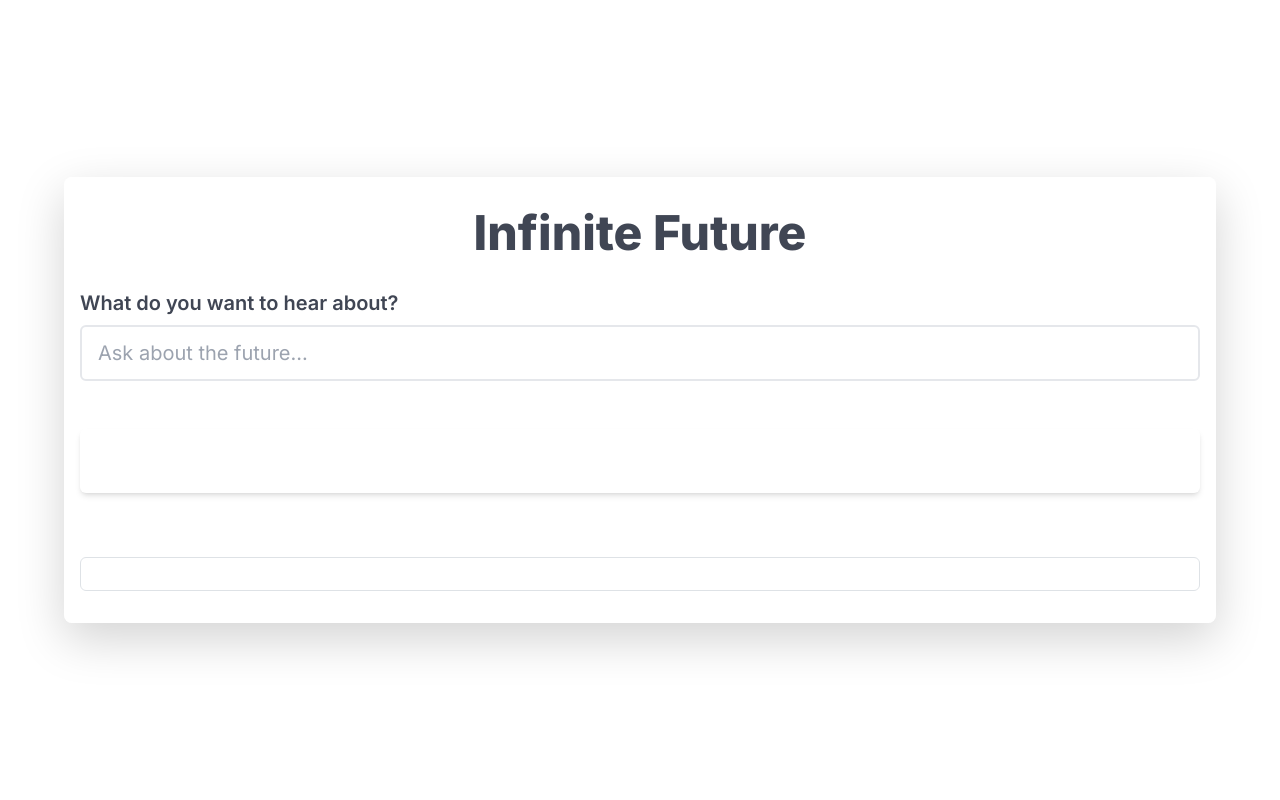
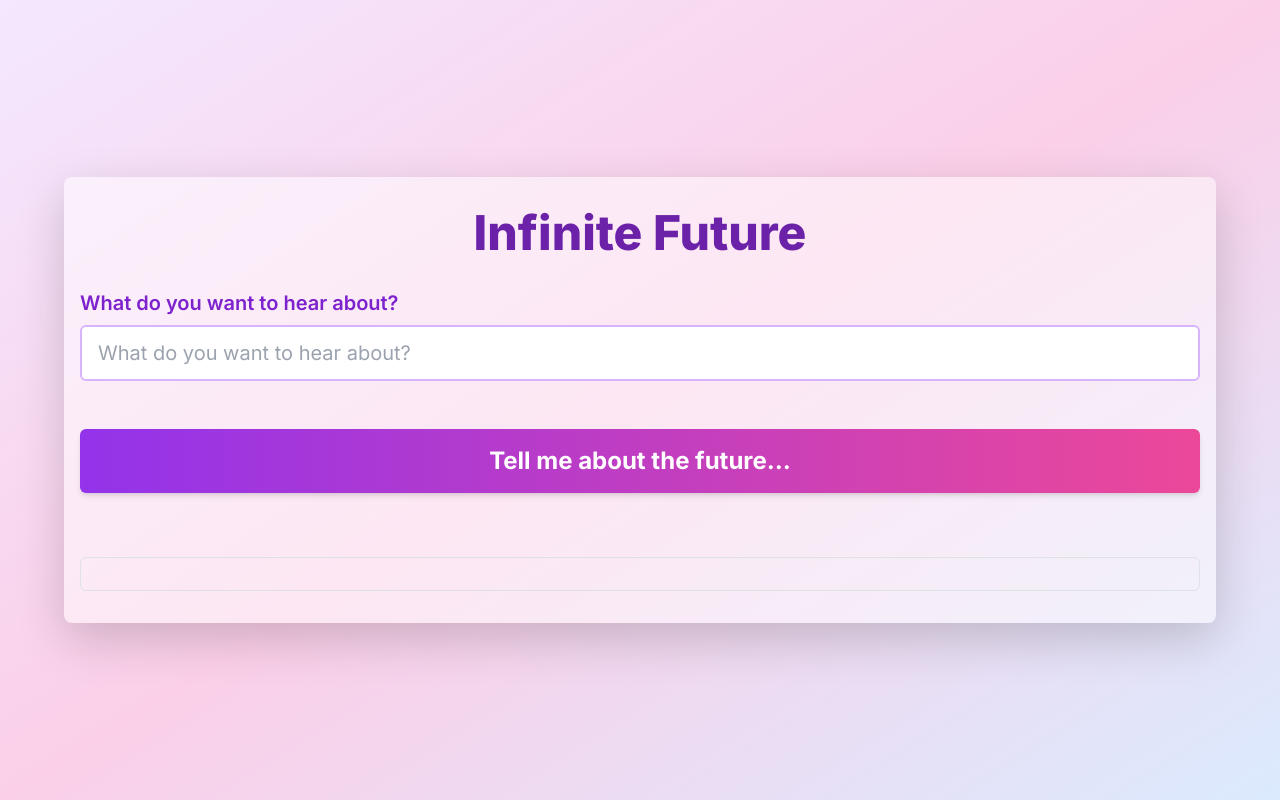
Before and after one commit to torgbuiedunyenyo/infinite-future, a Next.js app: page / in a window 1280 px wide. Built offline with nearby package versions, Linux system fonts and the light colour scheme.

Commit message:
fixing page.js

```diff
--- a/src/app/page.js
+++ b/src/app/page.js
@@ -26,7 +26,7 @@ export default function Home() {
   const handleSubmit = async (e) => {
     e.preventDefault();
     setIsLoading(true);
-    setCountdown(75);
+    setCountdown(50);
     const response = await fetch('/api/generate', {
       method: 'POST',
       headers: { 'Content-Type': 'application/json' },
@@ -39,25 +39,25 @@ export default function Home() {
   };
 
   return (
-    <div className={`min-h-screen bg-gradient-to-br from-coral-100 via-pink-200 to-green-100 flex items-center justify-center ${inter.className}`}>
+    <div className={`min-h-screen bg-gradient-to-br from-purple-100 via-pink-200 to-blue-100 flex items-center justify-center ${inter.className}`}>
       <div className="container mx-auto px-4 py-8 bg-white bg-opacity-50 rounded-lg shadow-lg">
-        <h1 className="text-5xl font-extrabold mb-8 text-center text-coral-800">Infinite Future</h1>
+        <h1 className="text-5xl font-extrabold mb-8 text-center text-purple-800">Infinite Future</h1>
         <form onSubmit={handleSubmit} className="mb-8">
           <div className="mb-6">
-            <label htmlFor="userInput" className="block mb-2 text-xl font-semibold text-coral-700">What do you want to hear about?</label>
+            <label htmlFor="userInput" className="block mb-2 text-xl font-semibold text-purple-700">What do you want to hear about?</label>
             <input
               type="text"
               id="userInput"
               value={userInput}
               onChange={(e) => setUserInput(e.target.value)}
-              className="w-full px-4 py-3 text-xl border-2 border-coral-300 rounded-md focus:outline-none focus:ring-2 focus:ring-coral-600"
-              placeholder="Ask about the future..."
+              className="w-full px-4 py-3 text-xl border-2 border-purple-300 rounded-md focus:outline-none focus:ring-2 focus:ring-purple-600"
+              placeholder="What do you want to hear about?"
             />
           </div>
           <div>
             <button
               type="submit"
-              className="w-full px-6 py-4 text-2xl font-bold bg-gradient-to-r from-coral-400 to-pink-400 text-white rounded-md shadow-md hover:from-coral-500 hover:to-pink-500 focus:outline-none focus:ring-2 focus:ring-coral-600"
+              className="w-full px-6 py-4 text-2xl font-bold bg-gradient-to-r from-purple-600 to-pink-500 text-white rounded-md shadow-md hover:from-purple-700 hover:to-pink-600 focus:outline-none focus:ring-2 focus:ring-purple-600"
               disabled={isLoading}
             >
               {isLoading ? 'Remembering...' : 'Tell me about the future...'}
@@ -65,7 +65,7 @@ export default function Home() {
           </div>
         </form>
         {isLoading ? (
-          <div className="mt-8 text-center text-2xl font-semibold text-coral-700">
+          <div className="mt-8 text-center text-2xl font-semibold text-purple-700">
             <p>Loading... I promise it&apos;ll be worth it: {countdown} seconds remaining</p>
           </div>
         ) : (
```
